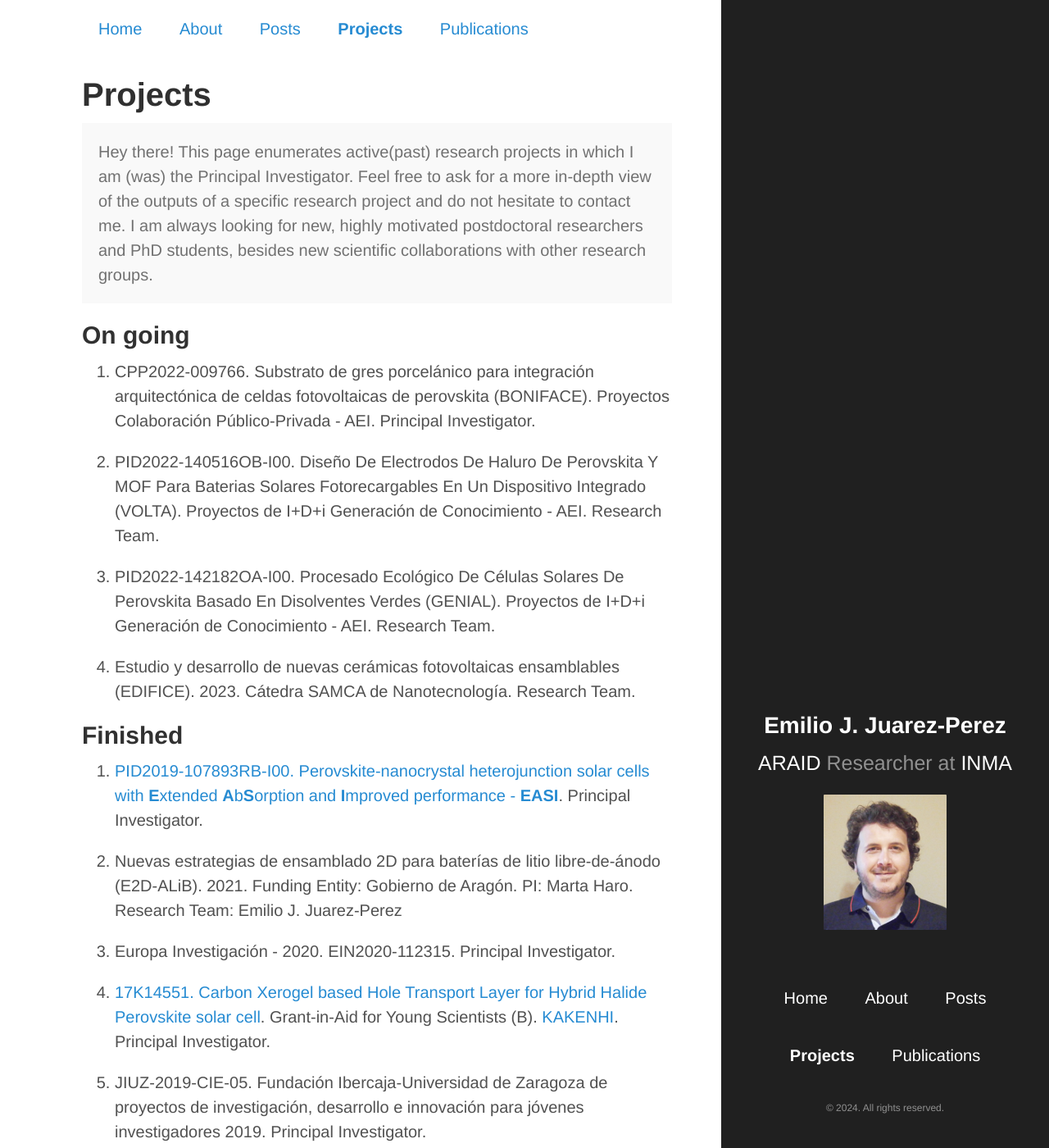
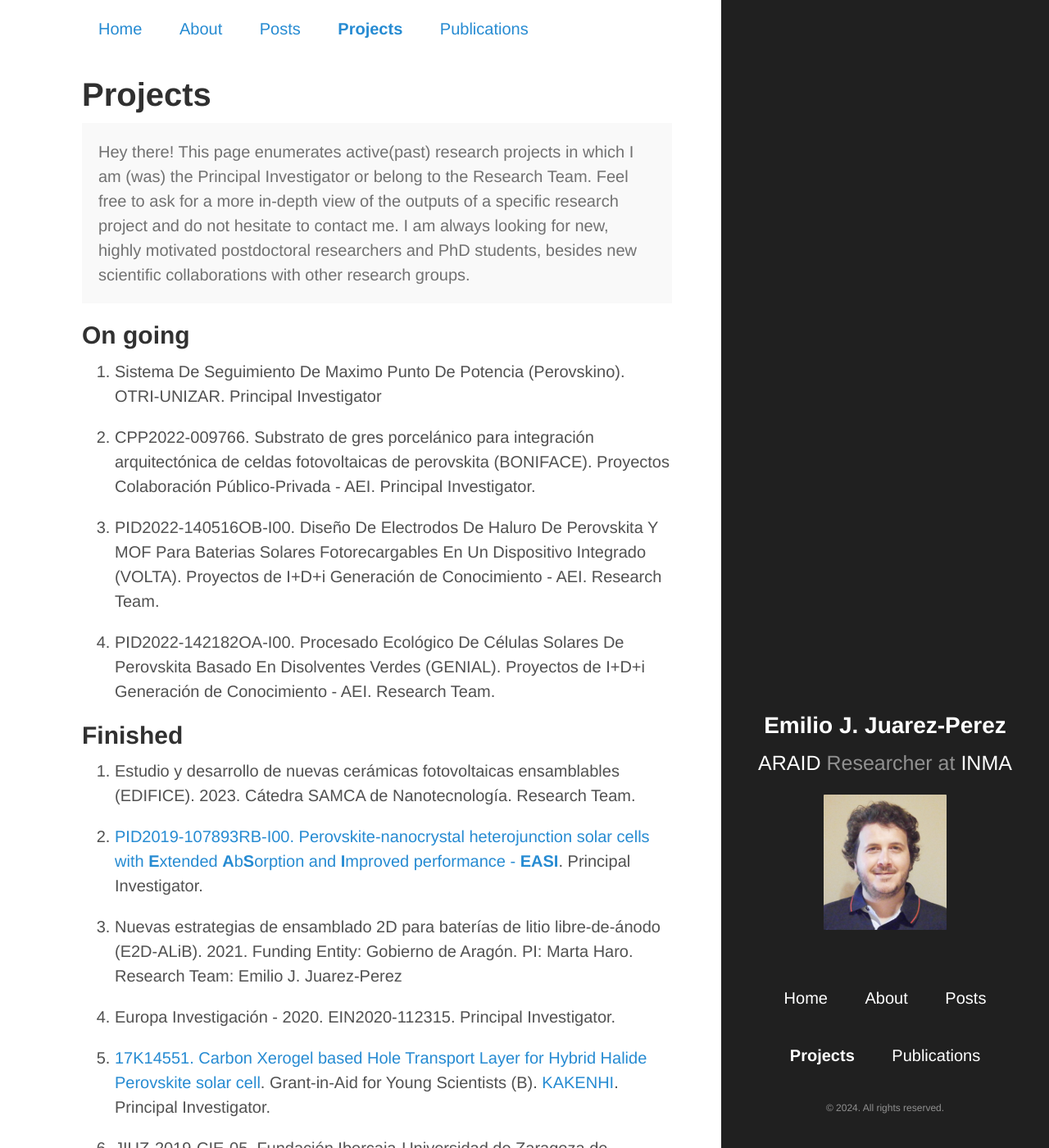
Before and after one commit to ejjpweb/ejjpweb.github.io, a Jekyll site: the page built from Projects.md, in a window 1280 px wide and 1400 px high. Shown: the whole window at 82% size. Built offline with Jekyll 4.4.1, drawn with Linux system fonts in a browser that asks for light colours.

Commit message:
readding WOS, Perovskino Project, update project list

```diff
--- a/Projects.md
+++ b/Projects.md
@@ -4,32 +4,36 @@ title: Projects
 ---
 
 <p class="message">
-  Hey there! This page enumerates active(past) research projects in which I am (was) the Principal Investigator. Feel free to ask for a more in-depth view of the outputs of a specific research project and do not hesitate to contact me. I am always looking for new, highly motivated postdoctoral researchers and PhD students, besides new scientific collaborations with other research groups.
+  Hey there! This page enumerates active(past) research projects in which I am (was) the Principal Investigator or belong to the Research Team. Feel free to ask for a more in-depth view of the outputs of a specific research project and do not hesitate to contact me. I am always looking for new, highly motivated postdoctoral researchers and PhD students, besides new scientific collaborations with other research groups.
 </p>
 
 
 ## On going
 
-1. CPP2022-009766. Substrato de gres porcelánico para integración arquitectónica de celdas fotovoltaicas de perovskita (BONIFACE). Proyectos Colaboración Público-Privada - AEI. Principal Investigator.
+1. Sistema De Seguimiento De Maximo Punto De Potencia (Perovskino). OTRI-UNIZAR. Principal Investigator
 
-2. PID2022-140516OB-I00. Diseño De Electrodos De Haluro De Perovskita Y MOF Para Baterias Solares Fotorecargables En Un Dispositivo Integrado (VOLTA). Proyectos de I+D+i Generación de Conocimiento - AEI. Research Team.
+2. CPP2022-009766. Substrato de gres porcelánico para integración arquitectónica de celdas fotovoltaicas de perovskita (BONIFACE). Proyectos Colaboración Público-Privada - AEI. Principal Investigator.
 
-3. PID2022-142182OA-I00. Procesado Ecológico De Células Solares De Perovskita Basado En Disolventes Verdes (GENIAL). Proyectos de I+D+i Generación de Conocimiento - AEI. Research Team.
+3. PID2022-140516OB-I00. Diseño De Electrodos De Haluro De Perovskita Y MOF Para Baterias Solares Fotorecargables En Un Dispositivo Integrado (VOLTA). Proyectos de I+D+i Generación de Conocimiento - AEI. Research Team.
 
-4. Estudio y desarrollo de nuevas cerámicas fotovoltaicas ensamblables (EDIFICE). 2023. Cátedra SAMCA de Nanotecnología. Research Team.
+4. PID2022-142182OA-I00. Procesado Ecológico De Células Solares De Perovskita Basado En Disolventes Verdes (GENIAL). Proyectos de I+D+i Generación de Conocimiento - AEI. Research Team.
+
+
 
 
 ## Finished
 
-1. [PID2019-107893RB-I00.  Perovskite-nanocrystal heterojunction solar cells with **E**xtended **A**b**S**orption and **I**mproved performance - **EASI**](https://easi.unizar.es). Principal Investigator.
+1. Estudio y desarrollo de nuevas cerámicas fotovoltaicas ensamblables (EDIFICE). 2023. Cátedra SAMCA de Nanotecnología. Research Team.
 
-2. Nuevas estrategias de ensamblado 2D para baterías de litio libre-de-ánodo (E2D-ALiB). 2021. Funding Entity: Gobierno de Aragón. PI: Marta Haro. Research Team: Emilio J. Juarez-Perez
+2. [PID2019-107893RB-I00.  Perovskite-nanocrystal heterojunction solar cells with **E**xtended **A**b**S**orption and **I**mproved performance - **EASI**](https://easi.unizar.es). Principal Investigator.
 
-3. Europa Investigación - 2020. EIN2020-112315. Principal Investigator.
+3. Nuevas estrategias de ensamblado 2D para baterías de litio libre-de-ánodo (E2D-ALiB). 2021. Funding Entity: Gobierno de Aragón. PI: Marta Haro. Research Team: Emilio J. Juarez-Perez
 
-4. [17K14551. Carbon Xerogel based Hole Transport Layer for Hybrid Halide Perovskite solar cell](https://app.dimensions.ai/details/grant/grant.6839973). Grant-in-Aid for Young Scientists (B). [KAKENHI](https://kaken.nii.ac.jp/grant/KAKENHI-PROJECT-17K14551). Principal Investigator.
+4. Europa Investigación - 2020. EIN2020-112315. Principal Investigator.
 
-5. JIUZ-2019-CIE-05. Fundación Ibercaja-Universidad de Zaragoza de proyectos de investigación, desarrollo e innovación para jóvenes investigadores 2019. Principal Investigator.
+5. [17K14551. Carbon Xerogel based Hole Transport Layer for Hybrid Halide Perovskite solar cell](https://app.dimensions.ai/details/grant/grant.6839973). Grant-in-Aid for Young Scientists (B). [KAKENHI](https://kaken.nii.ac.jp/grant/KAKENHI-PROJECT-17K14551). Principal Investigator.
+
+6. JIUZ-2019-CIE-05. Fundación Ibercaja-Universidad de Zaragoza de proyectos de investigación, desarrollo e innovación para jóvenes investigadores 2019. Principal Investigator.
 
 
 
```
Also changed, not shown: About.md (+2 -3 lines).
